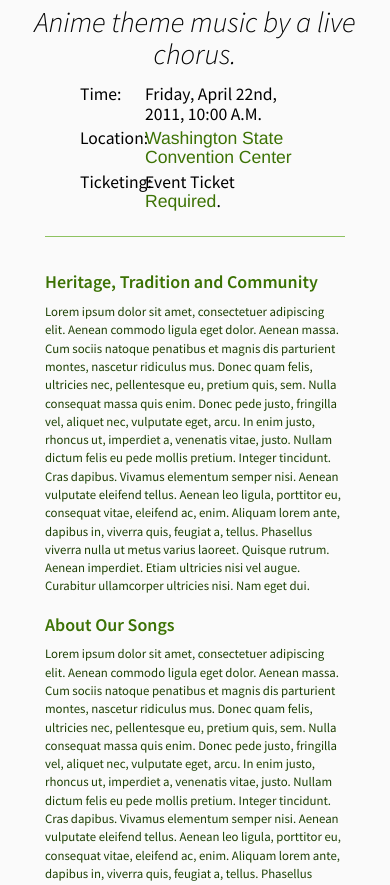
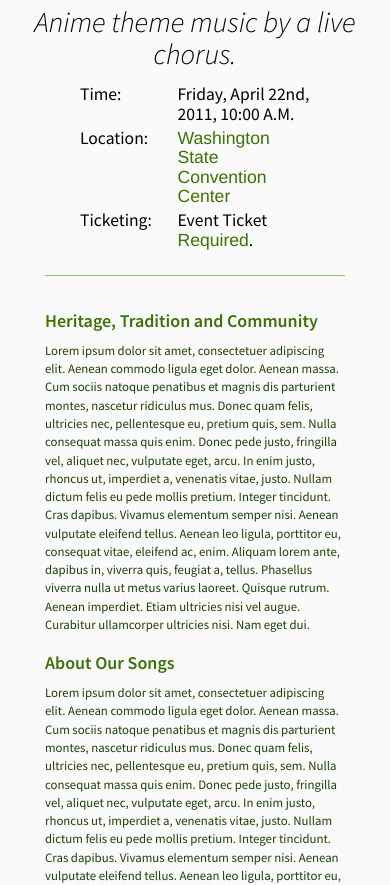
Before and after one commit to liang3404814/evergreen-remake, a plain HTML site: page index.html in a window 390 px wide. Shown: the part 823-1708 px from the top of the page. Drawn offline with nearby package versions, Linux system fonts and the light colour scheme; some packages are replaced by stand-ins of ours; a script that the page names is missing.

Commit message:
updated frontpage responsiveness

```diff
--- a/css/styles.css
+++ b/css/styles.css
@@ -477,7 +477,6 @@ footer .entry .content p {
 	}
 }
 
-
 /*Utility*/
 
 .green-seperator {
--- a/partials/home.html
+++ b/partials/home.html
@@ -16,15 +16,15 @@
 					<div class="details">
 						<div class="detail row">
 							<h5 class="property col-md-2 col-md-offset-3 col-xs-2 col-xs-offset-2">Time:</h5>
-							<h5 class="value col-md-6 col-xs-6">Friday, April 22nd, 2011, 10:00 A.M.</h5>
+							<h5 class="value col-md-6 col-xs-5 col-xs-offset-1">Friday, April 22nd, 2011, 10:00 A.M.</h5>
 						</div>
 						<div class="detail row">
 							<h5 class="property col-md-2 col-md-offset-3 col-xs-2 col-xs-offset-2">Location:</h5>
-							<h5 class="value col-md-6 col-xs-6"><a href="#">Washington State Convention Center</a></h5>
+							<h5 class="value col-md-6 col-xs-5 col-xs-offset-1"><a href="#">Washington State Convention Center</a></h5>
 						</div>
 						<div class="detail row">
 							<h5 class="property col-md-2 col-md-offset-3 col-xs-2 col-xs-offset-2">Ticketing:</h5>
-							<h5 class="value col-md-6 col-xs-6">Event Ticket <a href="#">Required</a>.</h5>
+							<h5 class="value col-md-6 col-xs-5 col-xs-offset-1">Event Ticket <a href="#">Required</a>.</h5>
 						</div>
 					</div>
 				</div>
```
Also changed, not shown: 1 other file.
